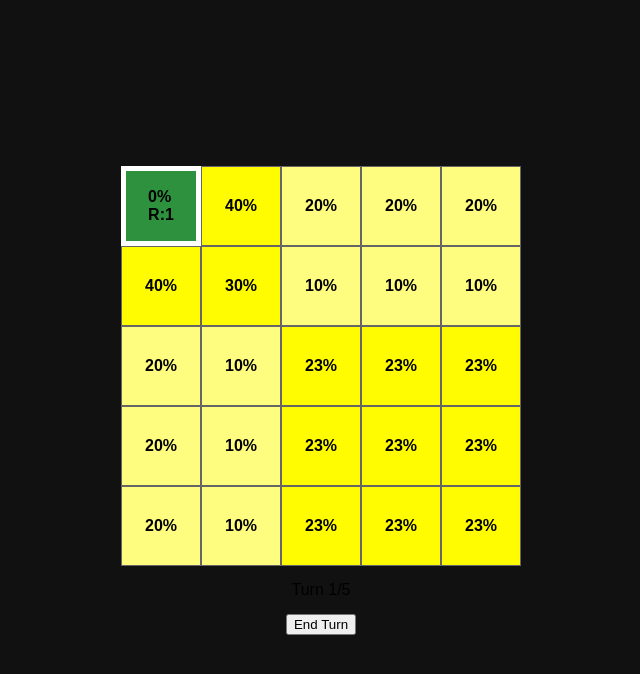
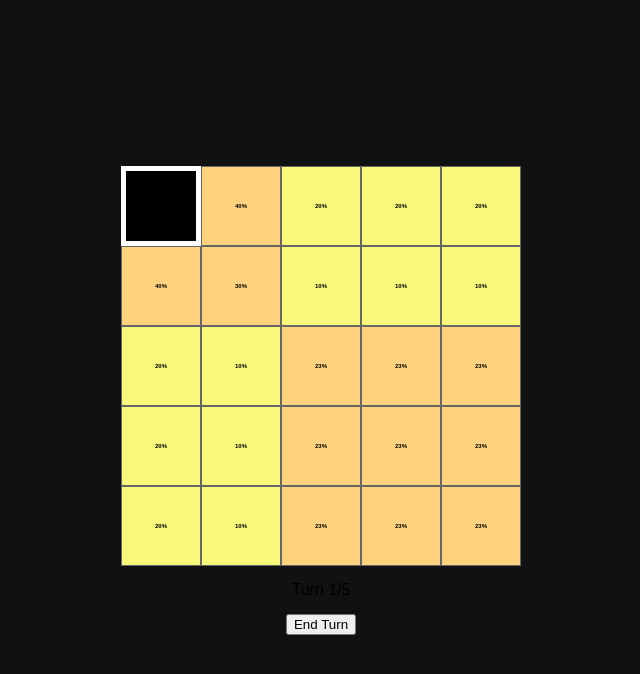
Before and after one commit to phyzooks/radar-puzzle-prototype, a website built with Vite: page index.html in a window 1280 px wide. Both pictures are taken after a click on the element 480 px from the left and 205 px from the top of the page. Shown: the whole page, without its empty margins (319-959 px from the left). Built offline with nearby package versions, Linux system fonts and the light colour scheme.

Commit message:
Refined board display and UI

```diff
--- a/src/game/Solution.ts
+++ b/src/game/Solution.ts
@@ -14,10 +14,7 @@ export class Solution {
   }
 
 
-  public containsMine(
-    row:number,
-    col:number
-  ):boolean {
+  public containsMine(row:number,col:number):boolean {
 
     return this.mines[row] === col;
 
--- a/src/style.css
+++ b/src/style.css
@@ -51,21 +51,21 @@ p {
   display: flex;
   justify-content: center;
   align-items: center;
-  font-size: 16px;
+  font-size: 6px;
   font-weight: bold;
 }
 
 
 .safe {
-    background-color: rgb(46, 145, 62);
+    background-color: rgb(0, 0, 0);
 }
 
 .very-low {
-    background-color: rgb(255, 253, 128);
+    background-color: rgb(248, 248, 122);
 }
 
 .low {
-    background-color: rgb(255, 251, 0);
+    background-color: rgb(255, 210, 125);
 }
 
 .medium {
@@ -73,7 +73,7 @@ p {
 }
 
 .high {
-    background-color: rgb(255, 123, 0);
+    background-color: rgb(255, 125, 0);
 }
 
 .very-high {
```
Also changed, not shown: src/game/HypothesisEngine.ts (+0 -21 lines).
